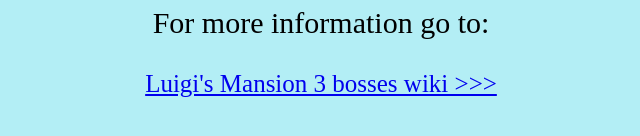
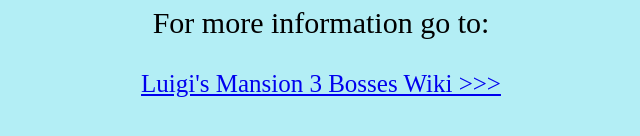
Before and after one commit to NicholasLiu13/NicholasLiu13.github.io, a plain HTML site: page index2.html in a window 1280 px wide. Shown: the part 7489-7625 px from the top of the page, 319-959 px from the left. Drawn offline with Linux system fonts and the light colour scheme.

Commit message:
Update index2.html

```diff
--- a/index2.html
+++ b/index2.html
@@ -87,7 +87,7 @@
 <a style="font-size:25px"href="index.html"> <<< Go Back to Main Page</a>
 </br>
 <p style="font-size:30px">For more information go to:</p>
-<p><a style="font-size:25px" href="https://luigi-mansion.fandom.com/wiki/Category:Bosses_of_Luigi%27s_Mansion_3"> Luigi's Mansion 3 bosses wiki >>> </a></p>
+<p><a style="font-size:25px" href="https://luigi-mansion.fandom.com/wiki/Category:Bosses_of_Luigi%27s_Mansion_3"> Luigi's Mansion 3 Bosses Wiki >>> </a></p>
 </br>
 </br>
 </br>
```
